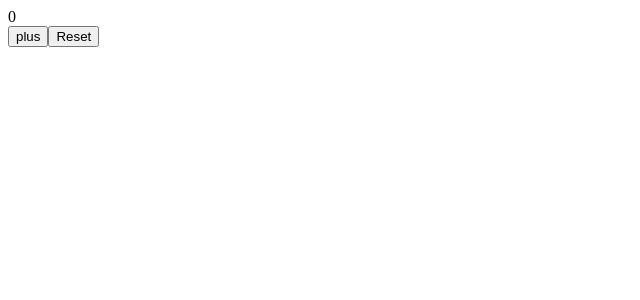
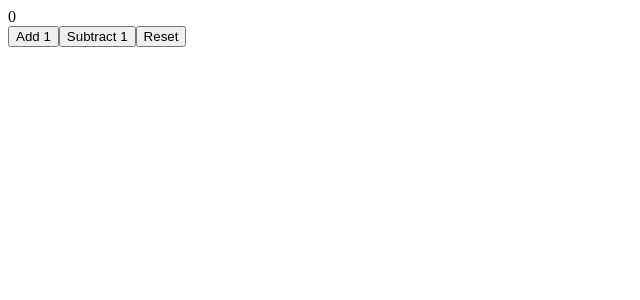
Before and after one commit to daggettt/part1, a React (Vite) app: page / in a window 1280 px wide. Shown: the top 300 px of the page, without its empty margins (0-640 px from the left). Built offline with nearby package versions, Linux system fonts and the light colour scheme.

Commit message:
Add functionality to counter, add destructure display and button components.

```diff
--- a/src/App.jsx
+++ b/src/App.jsx
@@ -1,20 +1,26 @@
-/* Part 1 C - Stateful Components */
+/* Part 1 C - Complete */
 
 import { useState } from "react"
 
+const Display = ({counter}) => <div>{counter}</div>
+
+
+const Button = ({onClick, text}) => <button onClick={onClick}>{text}</button>
+
 const App = () => {
   const [ counter, setCounter ] = useState(0)
+  console.log('rendering with counter value', counter)
 
-  const handleClick = () => {
-    setCounter(counter + 1)
-  }
-
+  const increaseByOne = () => setCounter(counter + 1)
+  const decreaseByOne = () => setCounter(counter - 1)
+  const setToZero = () => setCounter(0)
 
   return (
     <div>
-      <div>{counter}</div>
-      <button onClick={handleClick}>plus</button>
-      <button onClick={() => setCounter(0)}>Reset</button>
+      <Display counter={counter}/>
+      <Button onClick={increaseByOne} text='Add 1'/>
+      <Button onClick={decreaseByOne} text='Subtract 1'/>
+      <Button onClick={setToZero} text='Reset'/>
     </div>
   )
 }
```
